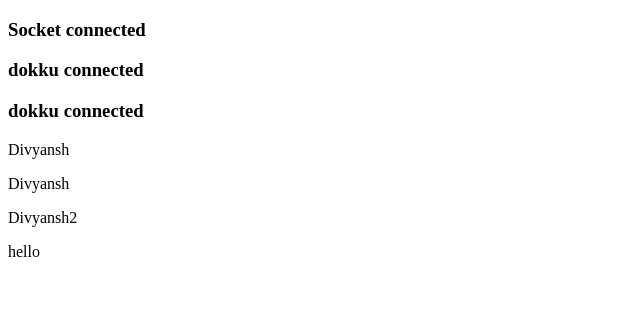
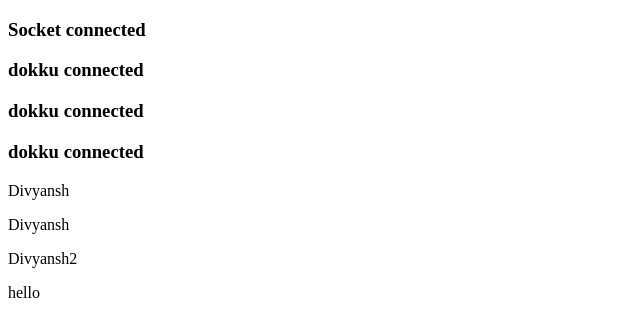
Before and after one commit to divyansh360circle/temporary, a website: page index.html in a window 1280 px wide. Shown: the whole page, without its empty margins (0-640 px from the left). Drawn offline with Linux system fonts and the light colour scheme.

Commit message:
update index.html

```diff
--- a/index.html
+++ b/index.html
@@ -11,6 +11,7 @@
   <h3>Socket connected</h3>
   <h3>dokku connected</h3>
   <h3>dokku connected</h3>
+  <h3>dokku connected</h3>
   <p>Divyansh</p>
   <p>Divyansh</p>
   <p>Divyansh2</p>
```
